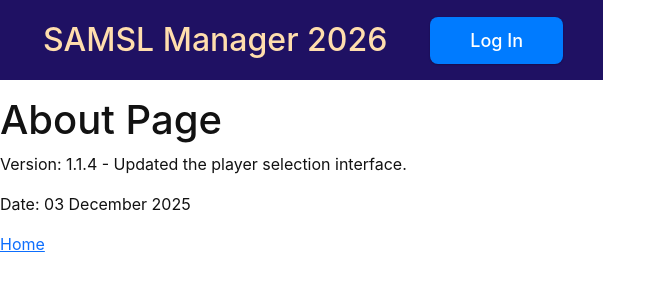
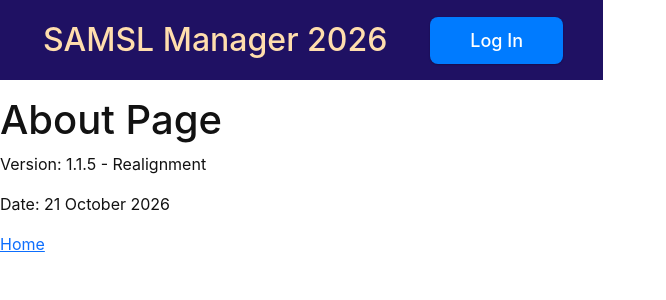
Before and after one commit to Andy-Warhurst/samsl-timesheets, a React (Create React App) app: page /about in a window 1280 px wide. Shown: the top 300 px of the page, without its empty margins (0-666 px from the left). Built offline with nearby package versions, Linux system fonts and the light colour scheme; no server answers.

Commit message:
Realignment

```diff
--- a/src/About.js
+++ b/src/About.js
@@ -8,10 +8,10 @@ function About() {
         <div>
             <h1>About Page</h1>
             <p>
-                Version: 1.1.4 - Updated the player selection interface.
+                Version: 1.1.5 - Realignment
             </p>
             <p>
-                Date: 03 December 2025
+                Date: 21 October 2026
             </p>
             <Link to="/">Home</Link>
         </div>
```
